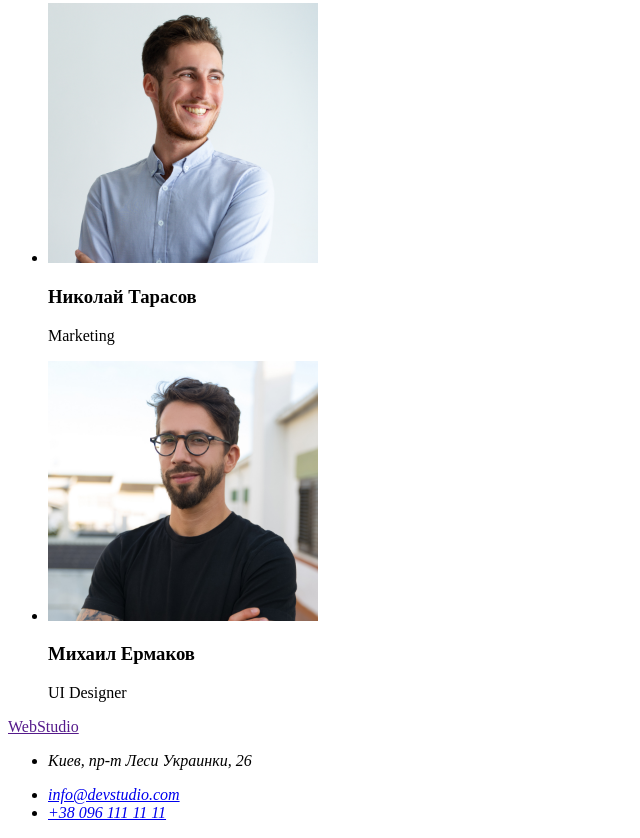
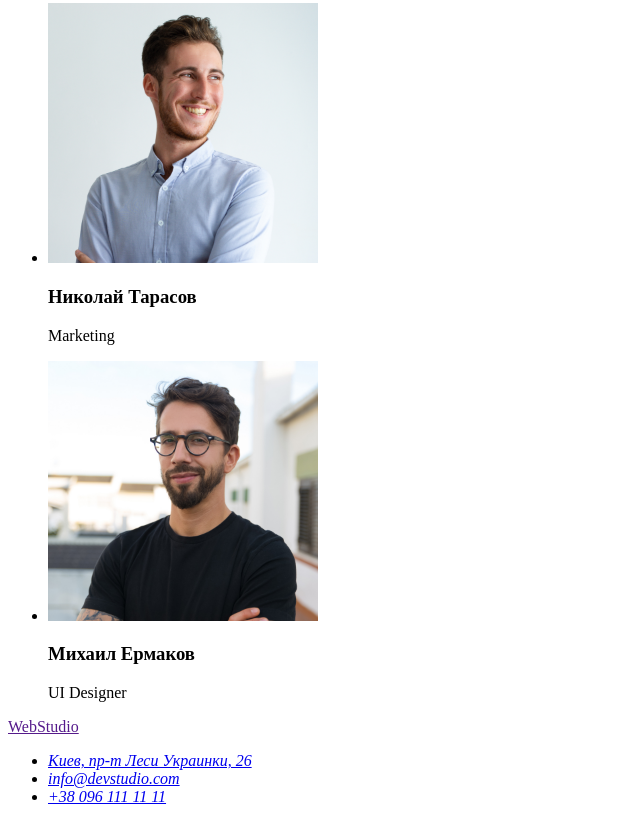
Before and after one commit to En1gma88/goit-markup-hw-01, a plain HTML site: page index.html in a window 1280 px wide. Shown: the part 2333-3171 px from the top of the page, without its empty margins (0-640 px from the left). Drawn offline with Linux system fonts and the light colour scheme.

Commit message:
Update index.html

```diff
--- a/index.html
+++ b/index.html
@@ -63,7 +63,7 @@
 
             </ul>
     </section>
-        <!-- second column  -->
+        <!-- Вид діяльності  -->
     <section>
             <h2>Чем мы занимаемся</h2>
             <ul>
@@ -71,7 +71,10 @@
                 <li><img src="./img/box2.png" alt="pc use"></li>
                 <li><img src="./img/box3.png" alt="desktop"></li>
             </ul>
+    </section>
 
+        <!-- Про команду -->
+    <section>
             <h2>Наша команда</h2>
             <ul>
                 <li><img src="./img/img.jpg" width="270" alt="1 man pic">
@@ -103,7 +106,7 @@
             <a href="">WebStudio</a>
             <address>
                 <ul>
-                    <li><p>Киев, пр-т Леси Украинки, 26</p></li>
+                    <li><a href="https://www.google.com.ua/maps">Киев, пр-т Леси Украинки, 26</a></li>
                     <li><a href="mailto:info@devstudio.com">info@devstudio.com </a></li>
                     <li><a href="callto:+380961111111">+38 096 111 11 11</a></li>
                 </ul>
```
